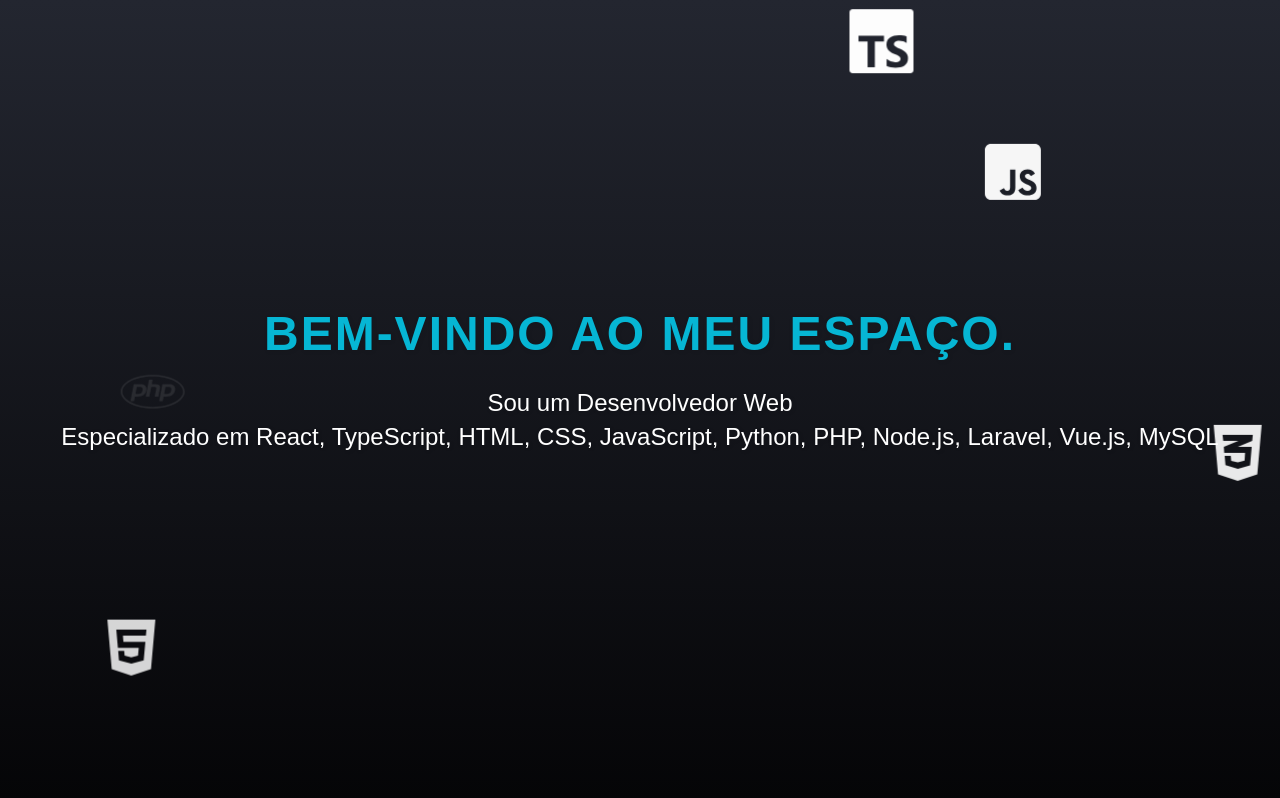
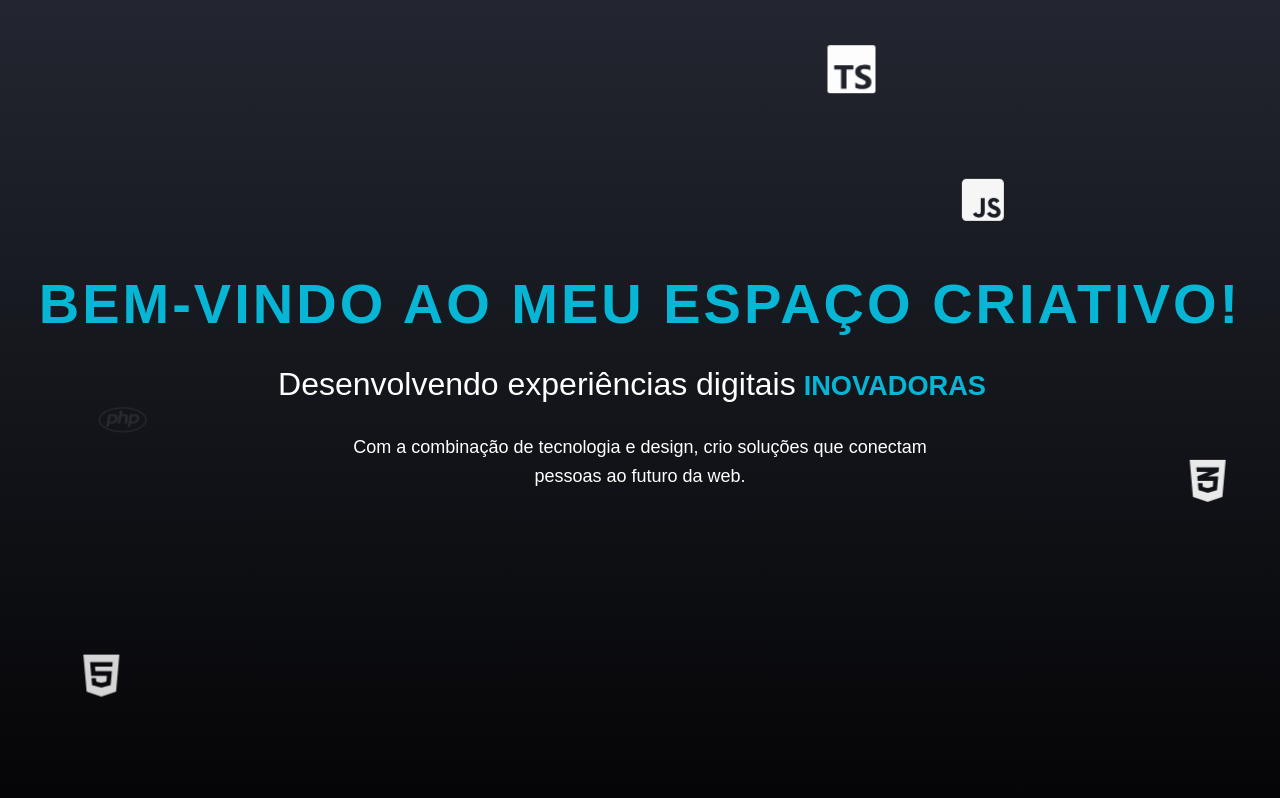
Before and after one commit to RockNicolas/Repositorio, a React (Vite) app: page / in a window 1280 px wide. Shown: the top 798 px of the page. Built offline with nearby package versions, Linux system fonts and the light colour scheme; no server answers.

Commit message:
Separando os components do header

```diff
--- /dev/null
+++ b/src/components/Header/Description.tsx
@@ -0,0 +1,11 @@
+import React from 'react';
+
+const Description: React.FC = () => {
+  return (
+    <p className="description">
+      Com a combinação de tecnologia e design, crio soluções que conectam pessoas ao futuro da web.
+    </p>
+  );
+};
+
+export default Description;
--- /dev/null
+++ b/src/components/Header/IconsContainer.tsx
@@ -0,0 +1,23 @@
+import React from 'react';
+import { FaReact, FaHtml5, FaCss3Alt, FaJsSquare, FaPython, FaPhp, FaNodeJs, FaDatabase } from 'react-icons/fa';
+import { SiTypescript, SiLaravel, SiVuedotjs } from 'react-icons/si';
+
+const IconsContainer: React.FC = () => {
+  return (
+    <div className="icons-container">
+      <FaReact className="icon react" />
+      <FaHtml5 className="icon html" />
+      <FaCss3Alt className="icon css" />
+      <FaJsSquare className="icon js" />
+      <SiTypescript className="icon ts" />
+      <FaPython className="icon python" />
+      <FaPhp className="icon php" />
+      <FaNodeJs className="icon node" />
+      <SiLaravel className="icon laravel" />
+      <SiVuedotjs className="icon vue" />
+      <FaDatabase className="icon mysql" />
+    </div>
+  );
+};
+
+export default IconsContainer;
--- /dev/null
+++ b/src/components/Header/Title.tsx
@@ -0,0 +1,15 @@
+import React from 'react';
+
+const Title: React.FC = () => {
+  return (
+    <>
+      <h1 className="main-title">Bem-Vindo ao meu espaço criativo!</h1>
+      <h2 className="sub-title">
+        Desenvolvendo experiências digitais
+        <span className="highlight"> inovadoras</span>
+      </h2>
+    </>
+  );
+};
+
+export default Title;
--- a/src/pages/AboutMe/AboutMe.css
+++ b/src/pages/AboutMe/AboutMe.css
@@ -72,3 +72,7 @@ body {
   object-fit: cover;
   border-radius: 0.75rem;
 }
+
+.description{
+  color: #fff;
+}
--- a/src/pages/Header/MainContent.tsx
+++ b/src/pages/Header/MainContent.tsx
@@ -1,32 +1,16 @@
 import React from 'react';
-import { FaReact, FaHtml5, FaCss3Alt, FaJsSquare, FaPython, FaPhp, FaNodeJs, FaDatabase } from 'react-icons/fa';  // Importando o ícone de banco de dados (MySQL)
-import { SiTypescript, SiLaravel, SiVuedotjs } from 'react-icons/si';
+import Title from '../../components/Header/Title';
+import Description from '../../components/Header/Description';
+import IconsContainer from '../../components/Header/IconsContainer';
 import './mainContent.css';
 
 const MainContent: React.FC = () => {
   return (
     <div className="main-content-container">
       <main className="main-content">
-        <h1 className="main-title">Bem-Vindo ao meu espaço.</h1>
-        <h2 className="sub-title">
-          Sou um Desenvolvedor Web
-          <br />
-          Especializado em React, TypeScript, HTML, CSS, JavaScript, Python, PHP, Node.js, Laravel, Vue.js, MySQL
-        </h2>
-
-        <div className="icons-container">
-          <FaReact className="icon react" />
-          <FaHtml5 className="icon html" />
-          <FaCss3Alt className="icon css" />
-          <FaJsSquare className="icon js" />
-          <SiTypescript className="icon ts" />
-          <FaPython className="icon python" />
-          <FaPhp className="icon php" />
-          <FaNodeJs className="icon node" />
-          <SiLaravel className="icon laravel" />
-          <SiVuedotjs className="icon vue" />
-          <FaDatabase className="icon mysql" />
-        </div>
+        <Title />
+        <Description />
+        <IconsContainer />
       </main>
     </div>
   );
--- a/src/pages/Header/mainContent.css
+++ b/src/pages/Header/mainContent.css
@@ -59,15 +59,21 @@
 }
 
 .main-title {
-    font-size: 3rem;
+    font-size: 3.5rem;
     font-weight: bold;
     margin-bottom: 1rem;
     color: #06b6d4;
     text-transform: uppercase;
-    letter-spacing: 2px;
+    letter-spacing: 3px;
     animation: slide-up 1.5s ease-out forwards;
     animation-delay: 0.3s;
     transition: transform 0.3s ease, color 0.3s ease;
+    opacity: 0;
+}
+
+.main-title.animate {
+    opacity: 1;
+    transform: translateY(0);
 }
 
 .main-title:hover {
@@ -76,13 +82,19 @@
 }
 
 .sub-title {
-    font-size: 1.5rem;
+    font-size: 2rem;
     font-weight: 500;
     margin-bottom: 1.5rem;
     animation: slide-up 1.5s ease-out forwards;
     animation-delay: 0.6s;
     line-height: 1.4;
     transition: transform 0.3s ease, color 0.3s ease;
+    opacity: 0;
+}
+
+.sub-title.animate {
+    opacity: 1;
+    transform: translateY(0);
 }
 
 .sub-title:hover {
@@ -101,10 +113,26 @@
     opacity: 0.85;
 }
 
-.main-title,
-.sub-title,
-.description {
-    text-shadow: 1px 1px 5px rgba(0, 0, 0, 0.1);
+.description.animate {
+    opacity: 1;
+    transform: translateY(0);
+}
+
+.highlight {
+    font-size: 1.7rem;
+    font-weight: bold;
+    text-transform: uppercase;
+    color: #06b6d4;
+    display: inline-block;
+    transition: transform 0.3s ease, color 0.3s ease;
+    padding: 0.25rem 0.5rem;
+
+    margin-right: 0.5rem;
+}
+
+.highlight:hover {
+    transform: scale(1.05);
+    color: #00b3b3;
 }
 
 .icons-container {
@@ -118,7 +146,7 @@
 }
 
 .icon {
-    font-size: 4rem;
+    font-size: 3rem;
     color: #fff;
     position: absolute;
     animation: randomMovement 15s infinite ease-in-out;
@@ -126,47 +154,29 @@
     pointer-events: none;
 }
 
+.react { animation-delay: 0s; }
+.html { animation-delay: 1s; }
+.css { animation-delay: 2s; }
+.js { animation-delay: 3s; }
+.ts { animation-delay: 4s; }
+.python { animation-delay: 5s; }
+.php { animation-delay: 6s; }
+.node { animation-delay: 7s; }
+.laravel { animation-delay: 8s; }
+.vue { animation-delay: 9s; }
+.mysql { animation-delay: 10s; }
 
-.react {
-    animation-delay: 0s;
+.icon.animate {
+    opacity: 1;
 }
 
-.html {
-    animation-delay: 1s;
+@keyframes slide-up {
+  0% {
+    opacity: 0;
+    transform: translateY(50px);
   }
-
-.css {
-    animation-delay: 2s;
+  100% {
+    opacity: 1;
+    transform: translateY(0);
   }
-
-.js {
-    animation-delay: 3s;
 }
-
-.ts {
-    animation-delay: 4s;
-}
-
-.python {
-    animation-delay: 5s;
-}
-
-.php {
-    animation-delay: 6s;
-}
-
-.node {
-    animation-delay: 7s;
-}
-
-.laravel {
-    animation-delay: 8s;
-}
-
-.vue {
-    animation-delay: 9s;
-}
-
-.mysql {
-    animation-delay: 10s;
-}
```
Lines whose indentation alone changed are shown as unchanged.
